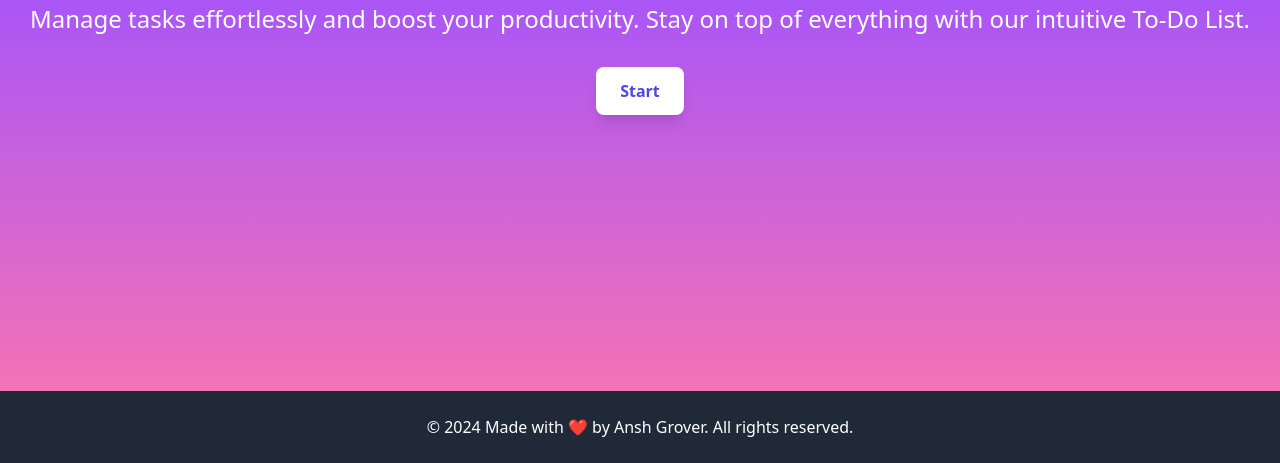
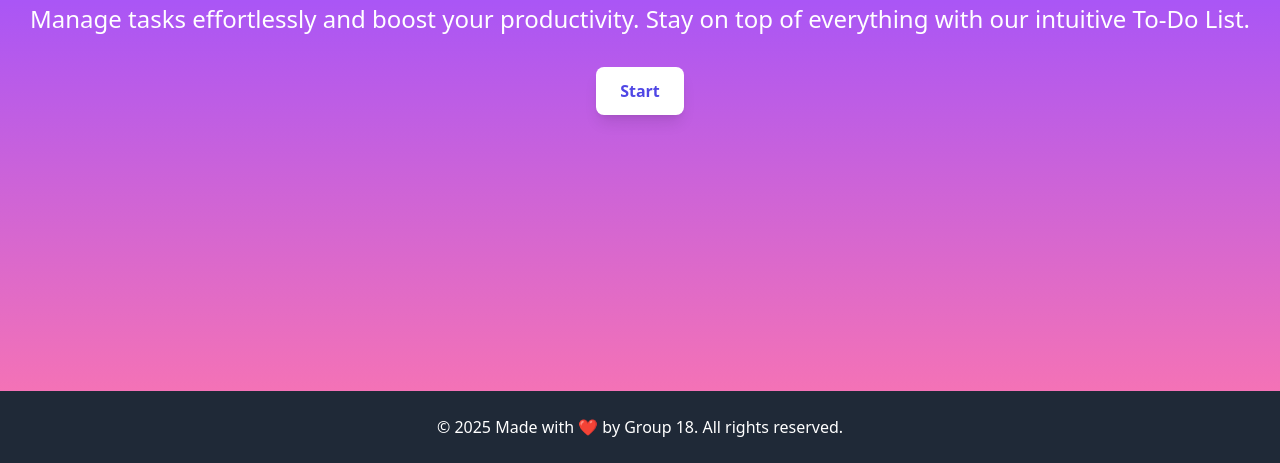
Before and after one commit to ZumairAhmed/Todolist, a website: page index.html in a window 1280 px wide. Shown: the part 473-936 px from the top of the page. Drawn offline with nearby package versions, Linux system fonts and the light colour scheme.

Commit message:
Update index.html

```diff
--- a/index.html
+++ b/index.html
@@ -53,7 +53,7 @@
     <footer class="bg-gray-800 text-white py-6">
       <div class="container mx-auto px-4 text-center">
         <p>
-          &copy; 2024 Made with &#10084; by Ansh Grover. All rights reserved.
+          &copy; 2025 Made with &#10084; by Group 18. All rights reserved.
         </p>
       </div>
     </footer>
```
